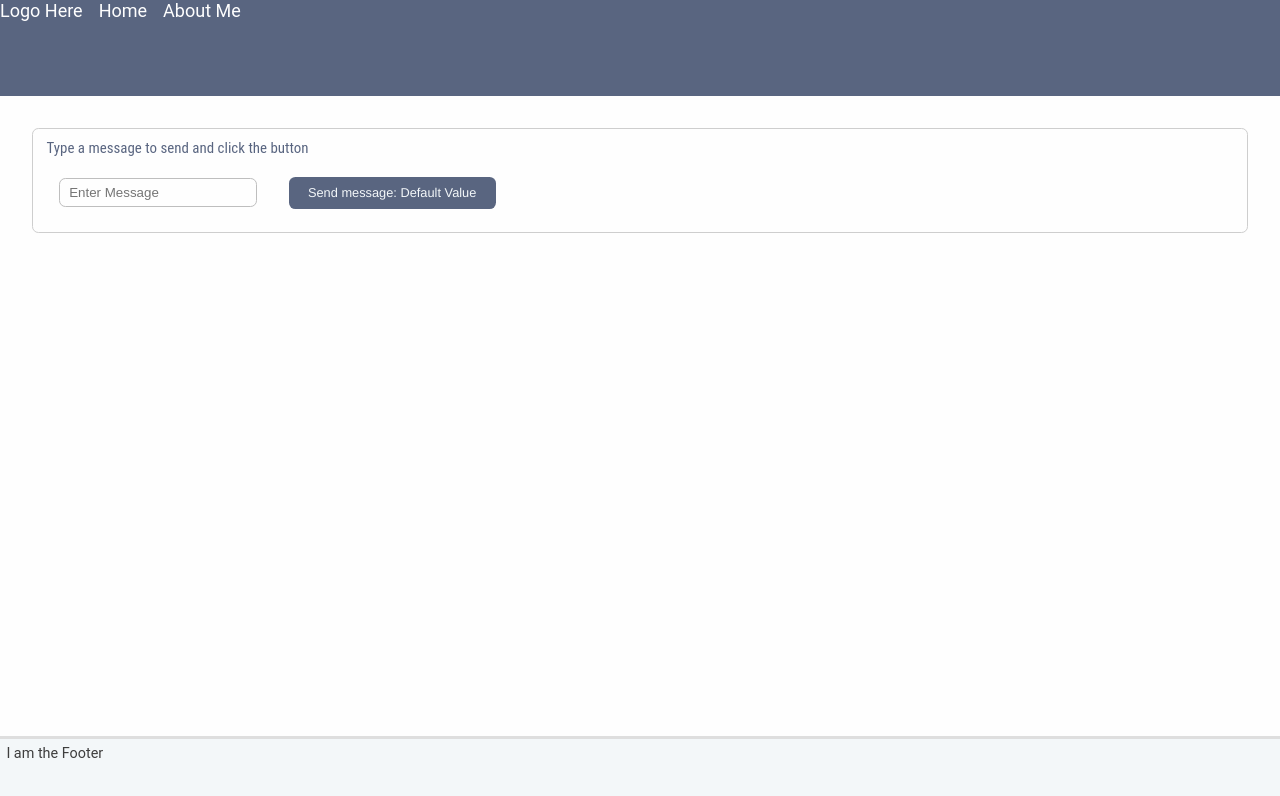
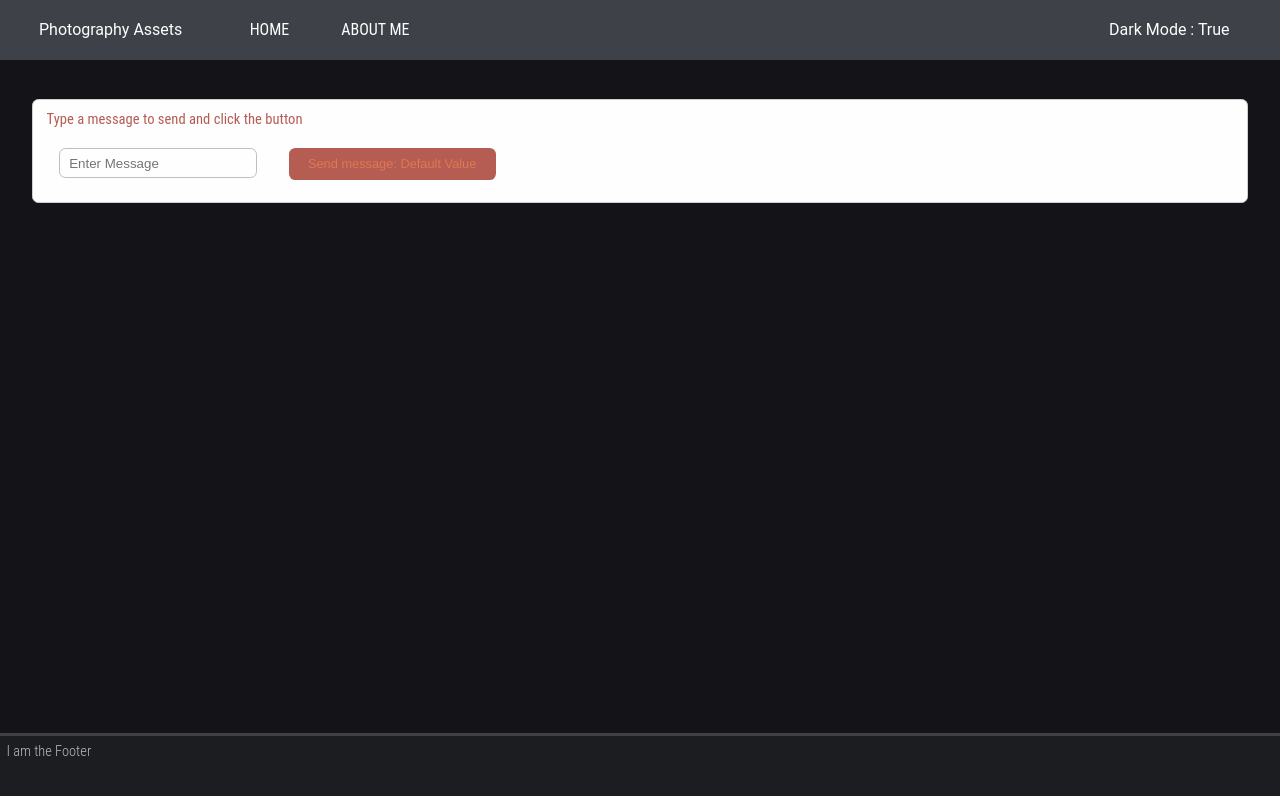
Before and after one commit to hopwoods/PhotographyAssets, a React (Create React App) app in the folder photograpy-assets/: page / in a window 1280 px wide. Shown: the top 796 px of the page. Built offline with nearby package versions, Linux system fonts and the light colour scheme.

Commit message:
NavBar Styling WIP

```diff
--- a/photograpy-assets/src/Components/Layout/container.tsx
+++ b/photograpy-assets/src/Components/Layout/container.tsx
@@ -1,12 +1,12 @@
 /** @jsx jsx */
 import { FunctionComponent } from "react";
 import { jsx, css } from "@emotion/core";
-import { ThemeColors } from "../../style";
+import { ThemeColors, FontFamilies } from "../../style";
 
 const style = css`
   @import url("https://fonts.googleapis.com/css2?family=Roboto+Condensed:ital,wght@0,300;0,400;0,700;1,300;1,400;1,700&family=Roboto:ital,wght@0,300;0,400;0,500;0,700;1,300;1,400;1,500;1,700&display=swap");
 
-  font-family: "Roboto", sans-serif;
+  font-family: ${FontFamilies.primary}
   font-weight: 400;
   -webkit-font-smoothing: antialiased;
   -moz-osx-font-smoothing: grayscale;
@@ -15,7 +15,7 @@ const style = css`
   display: grid;
   grid-template-columns: minmax(50px, 1fr);
   grid-template-rows:
-    minmax(50px, 0.15fr)
+    minmax(50px, 0.1fr)
     1fr
     minmax(20px, 0.1fr);
   grid-gap: 0em;
@@ -27,9 +27,14 @@ const style = css`
   h4,
   h5,
   h6 {
-    font-family: "Roboto Condensed", sans-serif;
+    font-family: ${FontFamilies.secondary};
     font-weight: 400;
     color: ${ThemeColors.primary};
+  }
+  font-size: 1rem;
+
+  @media (min-width: 600px) {
+    font-size: 1.1rem;
   }
 `;
 
--- a/photograpy-assets/src/Components/Layout/footer.tsx
+++ b/photograpy-assets/src/Components/Layout/footer.tsx
@@ -1,16 +1,18 @@
 /** @jsx jsx */
 import { FunctionComponent } from "react";
 import { jsx, css } from "@emotion/core";
-import { ThemeColors } from "../../style";
+import { ThemeColors, FontFamilies } from "../../style";
 
 const style = css`
   grid-column: 1 / span 1;
   justify-self: stretch;
-  background-color: ${ThemeColors.lightAccent};
-  border-top: 3px solid ${ThemeColors.Grey1};
-  color: ${ThemeColors.text};
+  background-color: ${ThemeColors.Grey3};
+  border-top: 3px solid ${ThemeColors.darkShades};
+  color: ${ThemeColors.Grey2};
   padding: 0.4rem;
   font-size: 0.9rem;
+  font-family: ${FontFamilies.secondary}
+  font-weight: 300;
 `;
 
 export const Footer: FunctionComponent = ({ children }) => {
--- a/photograpy-assets/src/Components/Layout/navbar.tsx
+++ b/photograpy-assets/src/Components/Layout/navbar.tsx
@@ -2,33 +2,98 @@
 import { FunctionComponent } from "react";
 import { jsx, css } from "@emotion/core";
 import { ThemeColors } from "../../style";
-import { Link } from "react-router-dom";
+import { NavBarLink } from "../controls";
+import { useStateContext } from "../../GlobalState";
 
 const style = css`
   grid-column: 1 / span 1;
-  justify-self: stretch;
-  background-color: ${ThemeColors.primary};
+  background-color: ${ThemeColors.darkShades};
   color: ${ThemeColors.textInverse};
+  padding: 0.3rem;
+  height: fit-content;
+  z-index: 2;
+  font-size: 0.9rem;
 
-  span {
-    margin-right: 1rem;
+  ul {
+    list-style-type: none;
+    margin: 0;
+    padding: 0;
+    display: grid;
+    grid-template-columns: minmax(325px, 1fr);
+    grid-gap: 0em;
+    justify-content: center;
+    justify-items: center;
   }
 
-  a {
-    margin-right: 1rem;
-    color: ${ThemeColors.textInverse};
-    text-decoration: none;
+  ul li {
+    grid-column-start: 1 / span 1;
+    justify-self: center;
+    align-self: center;
+    margin: 0.3rem;
+    display: inline-block;
+  }
+  ul li.logo {
+    grid-column-start: 1 / span 1;
+  }
+
+  @media (min-width: 600px) {
+    font-size: 1rem;
+
+    ul {
+      grid-template-columns: repeat(9, minmax(65px, 1fr));
+      grid-template-rows: minmax(50px, 1fr);
+    }
+
+    ul li {
+      grid-column-start: span 1;
+    }
+    ul li.logo {
+      grid-column: 1 / span 2;
+    }
+    ul li.dark-mode-toggle {
+      grid-column: 8 / span 2;
+    }
+  }
+
+  @media (min-width: 769px) {
+    font-size: 1rem;
+
+    ul {
+      grid-template-columns: repeat(12, minmax(65px, 1fr));
+      grid-template-rows: minmax(50px, 1fr);
+    }
+
+    ul li {
+      grid-column-start: span 1;
+    }
+    ul li.logo {
+      grid-column: 1 / span 2;
+    }
+    ul li.dark-mode-toggle {
+      grid-column: 11 / span 2;
+    }
   }
 `;
 
 export const Navbar: FunctionComponent = ({ children }) => {
+  const { globalState } = useStateContext();
+  const { globals } = globalState;
   return (
     <nav css={style}>
-      <span>Logo Here</span>
-      <span>
-        <Link to="/">Home</Link>
-        <Link to="/about">About Me</Link>
-      </span>
+      <ul>
+        <li className="logo">
+          <span>Photography Assets</span>
+        </li>
+        <li>
+          <NavBarLink to="/" value="Home" />
+        </li>
+        <li>
+          <NavBarLink to="/about" value="About Me" />
+        </li>
+        <li className="dark-mode-toggle">
+          Dark Mode : {globals.darkMode ? "True" : "False"}
+        </li>
+      </ul>
     </nav>
   );
 };
--- a/photograpy-assets/src/Components/controls/index.tsx
+++ b/photograpy-assets/src/Components/controls/index.tsx
@@ -3,5 +3,7 @@ export type { ButtonProps } from "./button";
 export { TextBox } from "./textbox";
 export { MessageSender } from "./messageSender";
 export { MessageBox } from "./messageBox";
+export { NavBarLink } from "./navBarLink";
 export type { IMessage } from "./messageBox";
 export type { ITextBoxProps } from "./textbox";
+export type { LinkProps } from "./navBarLink";
--- /dev/null
+++ b/photograpy-assets/src/Components/controls/navBarLink.tsx
@@ -0,0 +1,57 @@
+/** @jsx jsx */
+import React, { FunctionComponent } from "react";
+import { jsx, css } from "@emotion/core";
+import { ThemeColors, FontFamilies } from "../../style";
+import { Link } from "react-router-dom";
+
+export interface LinkProps {
+  //Route to be used for the link
+  to: string;
+
+  //Value to displayed on screen
+  value: string;
+}
+
+const style = css`
+  a {
+    position: relative;
+    color: ${ThemeColors.textInverse};
+    text-decoration: none;
+    text-transform: uppercase;
+    font-family: ${FontFamilies.secondary}
+    font-weight: 400;
+  }
+  a::before {
+    content: "";
+    position: absolute;
+    height: 3px;
+    right: 0px;
+    bottom: -3px;
+    left: 0px;
+    background-color: $linkPink;
+  }
+  a:hover {
+    color: ${ThemeColors.textInverse};
+  }
+  a:hover::before {
+    background: linear-gradient(
+      to right,
+      ${ThemeColors.lightAccent} 40%,
+      ${ThemeColors.primary} 75%
+    );
+  }
+`;
+
+export const NavBarLink: FunctionComponent<LinkProps> = ({
+  to,
+  value,
+  ...props
+}) => {
+  return (
+    <React.Fragment>
+      <span css={style}>
+        <Link to={to}>{value}</Link>
+      </span>
+    </React.Fragment>
+  );
+};
--- a/photograpy-assets/src/GlobalState/store.tsx
+++ b/photograpy-assets/src/GlobalState/store.tsx
@@ -2,9 +2,14 @@ import React, { useContext } from "react";
 import { IMessage, ButtonProps } from "../Components/controls";
 import { Action } from ".";
 
+interface Globals {
+  darkMode: boolean;
+}
+
 export interface StateContext {
   sendMessageButton: ButtonProps;
   sentMessage: IMessage;
+  globals: Globals;
 }
 
 export interface Store {
@@ -19,6 +24,7 @@ const defaultMessage: IMessage = {
 export const defaultState: StateContext = {
   sendMessageButton: { label: "Send message: " },
   sentMessage: defaultMessage,
+  globals: { darkMode: true },
 };
 
 export const AppContext = React.createContext<Store>({
--- a/photograpy-assets/src/index.css
+++ b/photograpy-assets/src/index.css
@@ -1,4 +1,14 @@
+html {
+  font-size: 16px;
+  box-sizing: border-box;
+}
 body {
   margin: 0;
-  font-size: 18px;
+  min-height: 100vh;
 }
+
+*,
+*::before,
+*::after {
+  box-sizing: inherit;
+}
--- a/photograpy-assets/src/index.tsx
+++ b/photograpy-assets/src/index.tsx
@@ -5,7 +5,6 @@ import {
   BrowserRouter as Router,
   Switch,
   Redirect,
-  RouteComponentProps,
 } from "react-router-dom";
 import { Container, Content, Footer, Navbar } from "./Components/Layout/";
 import { StateProvider } from "./GlobalState";
--- a/photograpy-assets/src/style/font-families.tsx
+++ b/photograpy-assets/src/style/font-families.tsx
@@ -4,6 +4,6 @@ type fontFamilies = {
 };
 
 export const FontFamilies: fontFamilies = {
-  primary: "'Nunito Sans', 'Helvetica Neue', Helvetica, Arial, sans-serif;",
-  secondary: "'Nunito Sans', 'Helvetica Neue', Helvetica, Arial, sans-serif;",
+  primary: "'Roboto', sans-serif;",
+  secondary: "'Roboto Condensed', sans-serif;",
 };
--- /dev/null
+++ b/photograpy-assets/src/style/storybook.css
@@ -0,0 +1,5 @@
+div.body {
+  background-color: #353535;
+  height: 1rem;
+  padding: 1rem;
+}
--- a/photograpy-assets/src/style/theme-colors.tsx
+++ b/photograpy-assets/src/style/theme-colors.tsx
@@ -8,16 +8,20 @@ type themeColors = {
   darkAccent: string;
   bodyBackground: string;
   Grey1: string;
+  Grey2: string;
+  Grey3: string;
 };
 
 export const ThemeColors: themeColors = {
   text: "#3e3e3e",
   textInverse: "#fefefe",
-  primary: "#596580",
-  lightShades: "#898987",
-  lightAccent: "#F3F7F9",
-  darkShades: "#858FA2",
-  darkAccent: "#9FA7B5",
-  bodyBackground: "#fefefe",
+  primary: "#B55C53",
+  lightShades: "#F3F7FA",
+  lightAccent: "#E07851",
+  darkShades: "#3E4148",
+  darkAccent: "#AF9EA8",
+  bodyBackground: "rgb(20, 20, 24)",
   Grey1: "#dedede",
+  Grey2: "rgba(255, 255, 255, 0.7)",
+  Grey3: "#1C1D20",
 };
```
Also changed, not shown: 1 other file (tests, documents, lock files or other folders).
